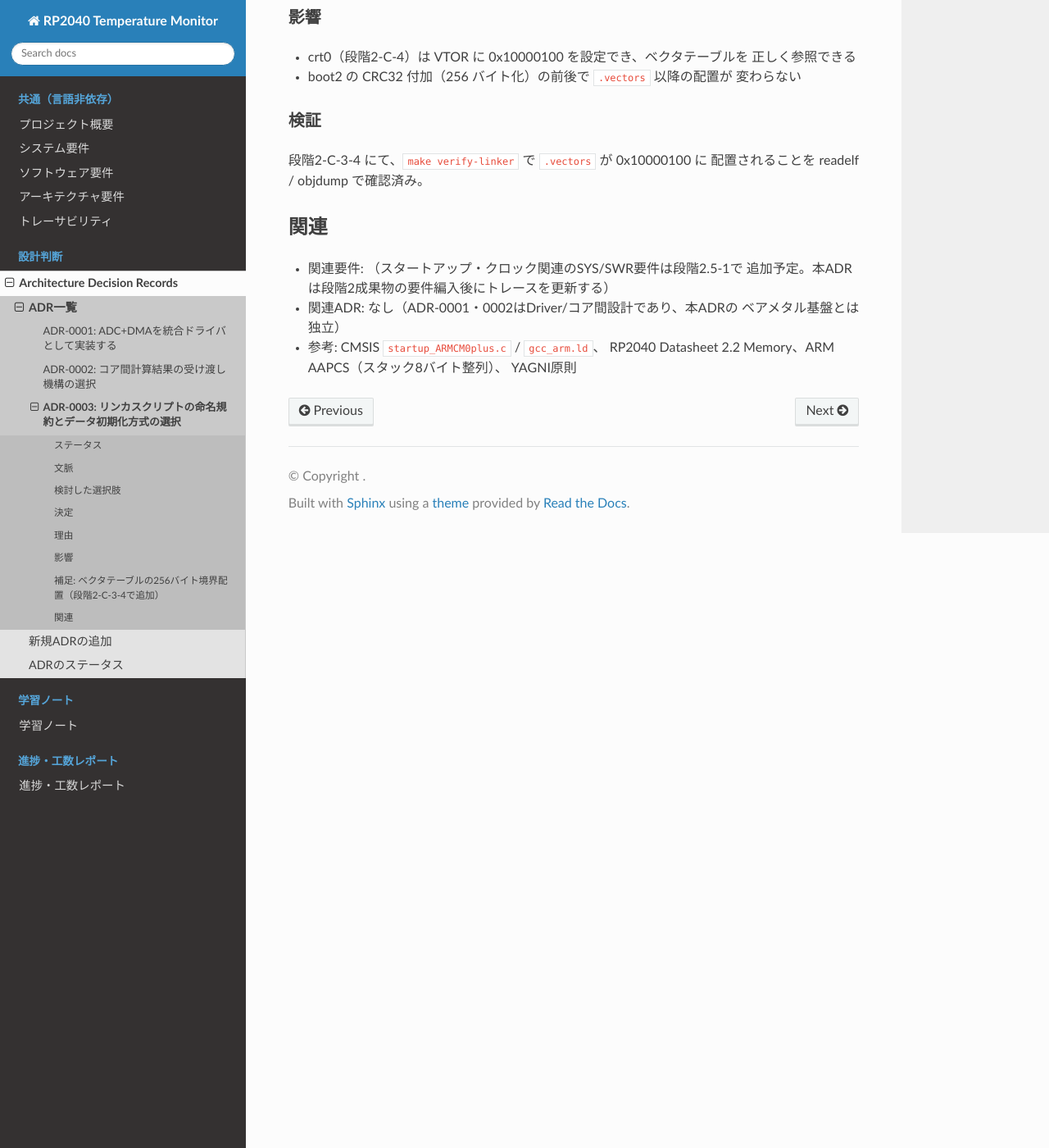
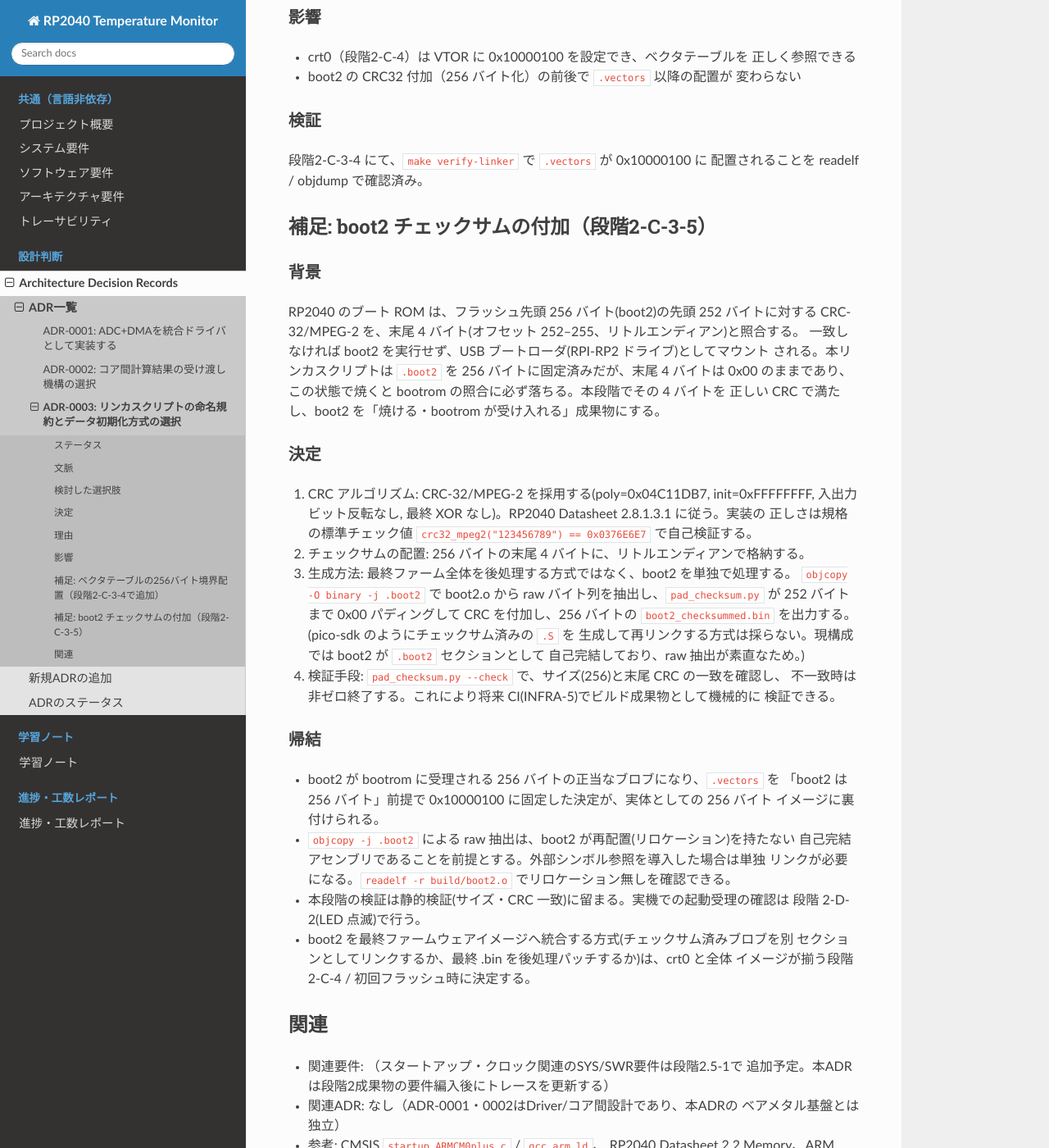
Before and after one commit to harukikiya/rp2040-temp-monitor, a Sphinx documentation site: the page built from docs/common/adr/0003-linker-script-conventions.md, in a window 1280 px wide and 1400 px high, scrolled down 5299 px. Shown: the whole window at 82% size. Built offline with Sphinx 7.4.7 and the Read the Docs theme 3.1.0, drawn with Linux system fonts in a browser that asks for light colours.

Commit message:
[2-C-3-5] ADR-0003 に boot2 チェックサムの付加を追記

```diff
--- a/docs/common/adr/0003-linker-script-conventions.md
+++ b/docs/common/adr/0003-linker-script-conventions.md
@@ -214,6 +214,50 @@ boot2 の実バイト数に依存して変動する問題が判明したため
 段階2-C-3-4 にて、`make verify-linker` で `.vectors` が 0x10000100 に
 配置されることを readelf / objdump で確認済み。
 
+## 補足: boot2 チェックサムの付加（段階2-C-3-5）
+
+### 背景
+
+RP2040 のブート ROM は、フラッシュ先頭 256 バイト(boot2)の先頭 252 バイトに対する
+CRC-32/MPEG-2 を、末尾 4 バイト(オフセット 252–255、リトルエンディアン)と照合する。
+一致しなければ boot2 を実行せず、USB ブートローダ(RPI-RP2 ドライブ)としてマウント
+される。本リンカスクリプトは `.boot2` を 256 バイトに固定済みだが、末尾 4 バイトは
+0x00 のままであり、この状態で焼くと bootrom の照合に必ず落ちる。本段階でその 4 バイトを
+正しい CRC で満たし、boot2 を「焼ける・bootrom が受け入れる」成果物にする。
+
+### 決定
+
+1. CRC アルゴリズム: CRC-32/MPEG-2 を採用する(poly=0x04C11DB7, init=0xFFFFFFFF,
+   入出力ビット反転なし, 最終 XOR なし)。RP2040 Datasheet 2.8.1.3.1 に従う。実装の
+   正しさは規格の標準チェック値 `crc32_mpeg2("123456789") == 0x0376E6E7` で自己検証する。
+
+2. チェックサムの配置: 256 バイトの末尾 4 バイトに、リトルエンディアンで格納する。
+
+3. 生成方法: 最終ファーム全体を後処理する方式ではなく、boot2 を単独で処理する。
+   `objcopy -O binary -j .boot2` で boot2.o から raw バイト列を抽出し、`pad_checksum.py`
+   が 252 バイトまで 0x00 パディングして CRC を付加し、256 バイトの
+   `boot2_checksummed.bin` を出力する。(pico-sdk のようにチェックサム済みの `.S` を
+   生成して再リンクする方式は採らない。現構成では boot2 が `.boot2` セクションとして
+   自己完結しており、raw 抽出が素直なため。)
+
+4. 検証手段: `pad_checksum.py --check` で、サイズ(256)と末尾 CRC の一致を確認し、
+   不一致時は非ゼロ終了する。これにより将来 CI(INFRA-5)でビルド成果物として機械的に
+   検証できる。
+
+### 帰結
+
+- boot2 が bootrom に受理される 256 バイトの正当なブロブになり、`.vectors` を
+  「boot2 は 256 バイト」前提で 0x10000100 に固定した決定が、実体としての 256 バイト
+  イメージに裏付けられる。
+- `objcopy -j .boot2` による raw 抽出は、boot2 が再配置(リロケーション)を持たない
+  自己完結アセンブリであることを前提とする。外部シンボル参照を導入した場合は単独
+  リンクが必要になる。`readelf -r build/boot2.o` でリロケーション無しを確認できる。
+- 本段階の検証は静的検証(サイズ・CRC 一致)に留まる。実機での起動受理の確認は
+  段階 2-D-2(LED 点滅)で行う。
+- boot2 を最終ファームウェアイメージへ統合する方式(チェックサム済みブロブを別
+  セクションとしてリンクするか、最終 .bin を後処理パッチするか)は、crt0 と全体
+  イメージが揃う段階 2-C-4 / 初回フラッシュ時に決定する。
+
 ## 関連
 
 - 関連要件: （スタートアップ・クロック関連のSYS/SWR要件は段階2.5-1で
```
